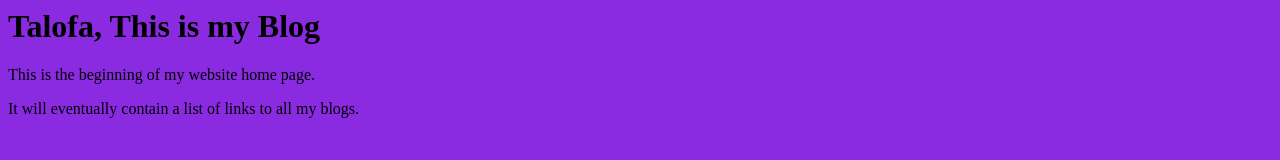
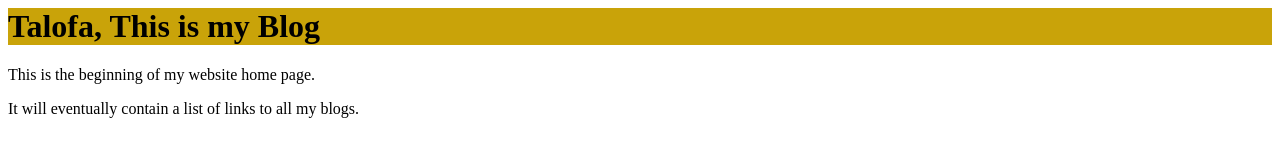
Before and after one commit to Felix-XP/Felix-XP.github.io, a plain HTML site: page index.html in a window 1280 px wide. Drawn offline with Linux system fonts and the light colour scheme.

Commit message:
checking again

```diff
--- a/styles/main.css
+++ b/styles/main.css
@@ -1,3 +1,3 @@
-body {
-  background-color: blueviolet;
+h1 {
+  background-color: rgb(201, 163, 9);
 }
```
